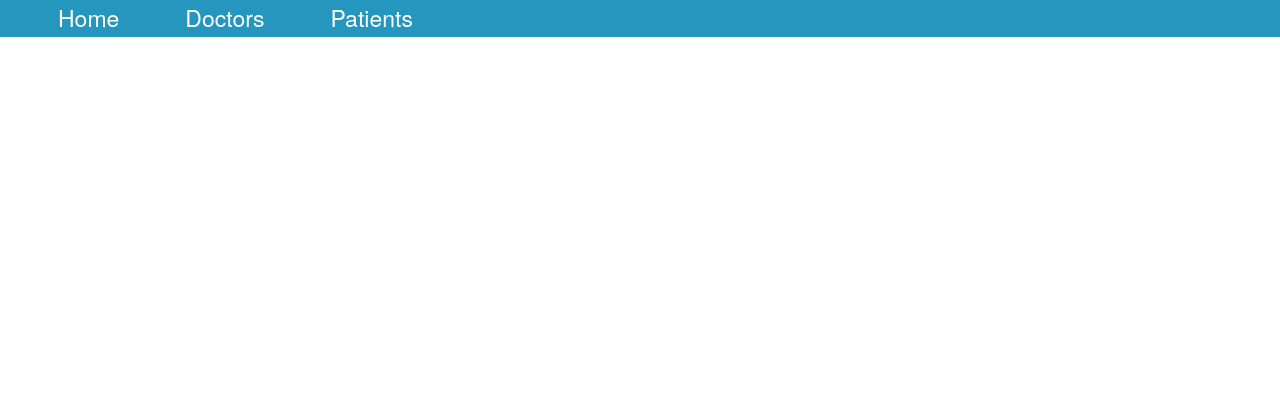
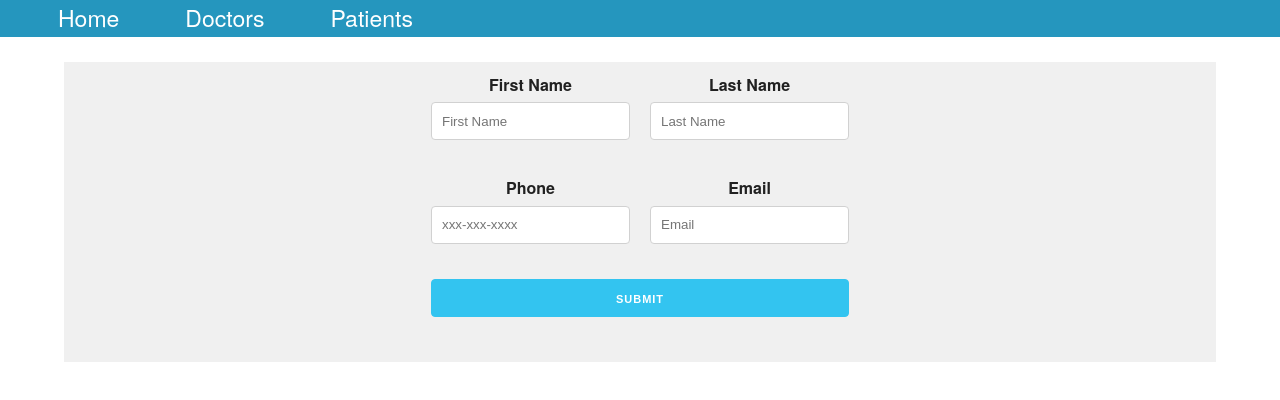
Before and after one commit to jwc20/appointment-assist-frontend, a React (Create React App) app: page /doctor/update/1 in a window 1280 px wide. Shown: the top 400 px of the page. Built offline with nearby package versions, Linux system fonts and the light colour scheme.

Commit message:
Added Page for Updating Doctor data, now need to add option for Posting

```diff
--- a/src/components/App.js
+++ b/src/components/App.js
@@ -4,8 +4,9 @@ import Home from "../pages/Home";
 import Doctors from "../pages/Doctors";
 import Patients from "../pages/Patients";
 import AppointmentDetails from "../pages/AppointmentDetails";
-import CreateAppointment from '../pages/CreateAppointment';
-import UpdateAppointment from '../pages/UpdateAppointment';
+import CreateAppointment from "../pages/CreateAppointment";
+import UpdateAppointment from "../pages/UpdateAppointment";
+import UpdateDoctor from "../pages/UpdateDoctor";
 import "../styles/barebones.css";
 
 function App() {
@@ -28,6 +29,9 @@ function App() {
         <Route path="/appointment/update/:id">
           <UpdateAppointment />
         </Route>
+        <Route path="/doctor/update/:id">
+          <UpdateDoctor />
+        </Route>
         <Route path="/create-appointment">
           <CreateAppointment />
         </Route>
--- a/src/pages/AppointmentDetails.js
+++ b/src/pages/AppointmentDetails.js
@@ -36,6 +36,7 @@ function AppointmentDetails({ onUpdateAppointment }) {
   const [doctors, setDoctors] = useState([]);
   const [patient, setPatient] = useState("");
   const [patients, setPatients] = useState([]);
+  const [toUpdateDoctor, setToUpdateDoctor] = useState("");
 
   useEffect(() => {
     fetch(BASE_URL + "/doctors")
@@ -74,9 +75,19 @@ function AppointmentDetails({ onUpdateAppointment }) {
   });
   if (!appointment) return <h2>Loading appointment data...</h2>;
 
+  function handleUpdateAppointment(e) {
+    history.push(`/appointment/update/${appointment.id}`);
+  }
 
-  function handleUpdateAppointment(e) {
-    history.push(`/appointment/update/${appointment.id}`)
+  function handleUpdateDoctor(e) {
+    fetch(BASE_URL + `/doctors/search/${appointmentDoctor.doctor_lastname}`)
+      .then((r) => r.json())
+      .then((toUpdateDoctor) => {
+        // console.log(toUpdateDoctor);
+        setToUpdateDoctor(toUpdateDoctor)
+        history.push(`/doctor/update/${toUpdateDoctor[0].id}`);
+      });
+    // history.push(`/doctor/update/${doctor.id}`)
   }
 
   return (
@@ -193,25 +204,23 @@ function AppointmentDetails({ onUpdateAppointment }) {
         </tbody>
       </AppTable>
 
-
       <div className="grid-container thirds">
         <div>
-          <button type="button" onClick={handleUpdateAppointment}>Appointment</button>
+          <button type="button" onClick={handleUpdateAppointment}>
+            Appointment
+          </button>
         </div>
 
         <div>
-          <button type="button">Doctor</button>
+          <button type="button" onClick={handleUpdateDoctor}>
+            Doctor
+          </button>
         </div>
 
         <div>
           <button type="button">Patient</button>
         </div>
-
-
       </div>
-
-
-
     </div>
   );
 }
--- a/src/pages/UpdateDoctor.js
+++ b/src/pages/UpdateDoctor.js
@@ -0,0 +1,125 @@
+import { useParams } from "react-router-dom";
+import { useEffect, useState } from "react";
+
+import styled from "styled-components";
+
+const BASE_URL = "http://localhost:9292";
+
+const FormDiv = styled.div`
+  width: 90%;
+  margin: auto;
+  background: rgb(240, 240, 240);
+  display: flex;
+  justify-content: center;
+  align-items: center;
+`;
+
+function UpdateDoctor() {
+  const { id } = useParams();
+  const [updatedDoctor, setUpdatedDactor] = useState([]);
+  const [doctor_firstname, setDoctorFirstName] = useState("");
+  const [doctor_lastname, setDoctorLastName] = useState("");
+  const [doctor_phone, setDoctorPhone] = useState("");
+  const [doctor_email, setDoctorEmail] = useState("");
+
+  function handleSubmit(e) {
+    e.preventDefault();
+    fetch(BASE_URL + `/doctors/${id}`, {
+      method: "PATCH",
+      headers: {
+        "Content-Type": "application/json",
+      },
+      body: JSON.stringify({
+        doctor_firstname: doctor_firstname,
+        doctor_lastname: doctor_lastname,
+        doctor_phone: doctor_phone,
+        doctor_email: doctor_email,
+      }),
+    })
+      .then((r) => r.json())
+      .then(setUpdatedDactor);
+      // .then((updateDoctor) => {
+      //   console.log(updatedDoctor);
+      // });
+    console.log("Updated doctor");
+  }
+
+  function handleDoctorFirstNameChange(e) {
+    setDoctorFirstName(e.target.value);
+  }
+
+  function handleDoctorLastNameChange(e) {
+    setDoctorLastName(e.target.value);
+  }
+
+  function handleDoctorPhoneChange(e) {
+    setDoctorPhone(e.target.value);
+  }
+
+  function handleDoctorEmailChange(e) {
+    setDoctorEmail(e.target.value);
+  }
+
+  return (
+    <div>
+      <FormDiv>
+        <form onSubmit={handleSubmit}>
+          <div className="grid-container halves">
+            <div>
+              <label for="appdoc">First Name</label>
+              <input
+                id="appdoc"
+                type="text"
+                onChange={handleDoctorFirstNameChange}
+                value={doctor_firstname}
+                placeholder="First Name"
+              />
+            </div>
+
+            <div>
+              <label for="appdoc">Last Name</label>
+              <input
+                id="appdoc"
+                type="text"
+                onChange={handleDoctorLastNameChange}
+                value={doctor_lastname}
+                placeholder="Last Name"
+              />
+            </div>
+          </div>
+
+          <div className="grid-container halves">
+            <div>
+              <label for="appdoc">Phone</label>
+              <input
+                id="appdoc"
+                type="text"
+                onChange={handleDoctorPhoneChange}
+                value={doctor_phone}
+                placeholder="xxx-xxx-xxxx"
+              />
+            </div>
+
+            <div>
+              <label for="appdoc">Email</label>
+              <input
+                id="appdoc"
+                type="text"
+                onChange={handleDoctorEmailChange}
+                value={doctor_email}
+                placeholder="Email"
+              />
+            </div>
+          </div>
+          <div className="grid-container full">
+            <button type="submit" className="button-primary">
+              Submit
+            </button>
+          </div>
+        </form>
+      </FormDiv>
+    </div>
+  );
+}
+
+export default UpdateDoctor;
```
